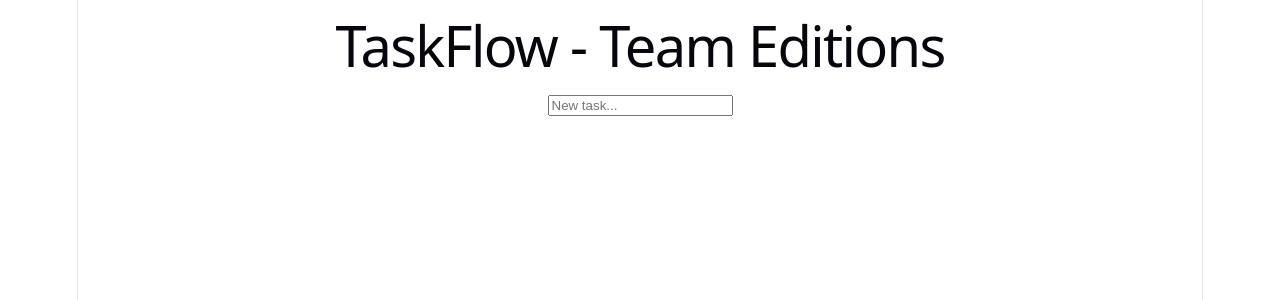
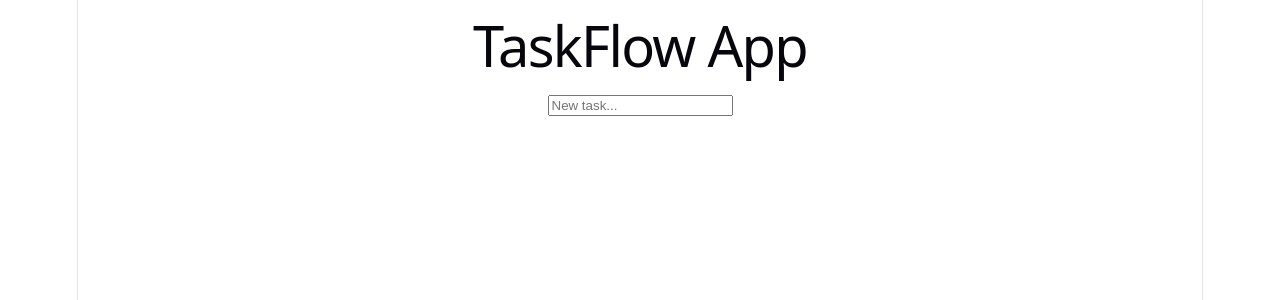
Before and after one commit to Suganthanaadhi/taskflow, a React (Vite) app: page / in a window 1280 px wide. Shown: the top 300 px of the page. Built offline with nearby package versions, Linux system fonts and the light colour scheme.

Commit message:
fix: rename title to TaskFlow App (#3)

```diff
--- a/src/App.jsx
+++ b/src/App.jsx
@@ -7,7 +7,7 @@ function App() {
 
   return (
     <div className="App">
-<h1>TaskFlow - Team Editions</h1>
+      <h1>TaskFlow App</h1>
       <input
         type="text"
         value={input}
```
